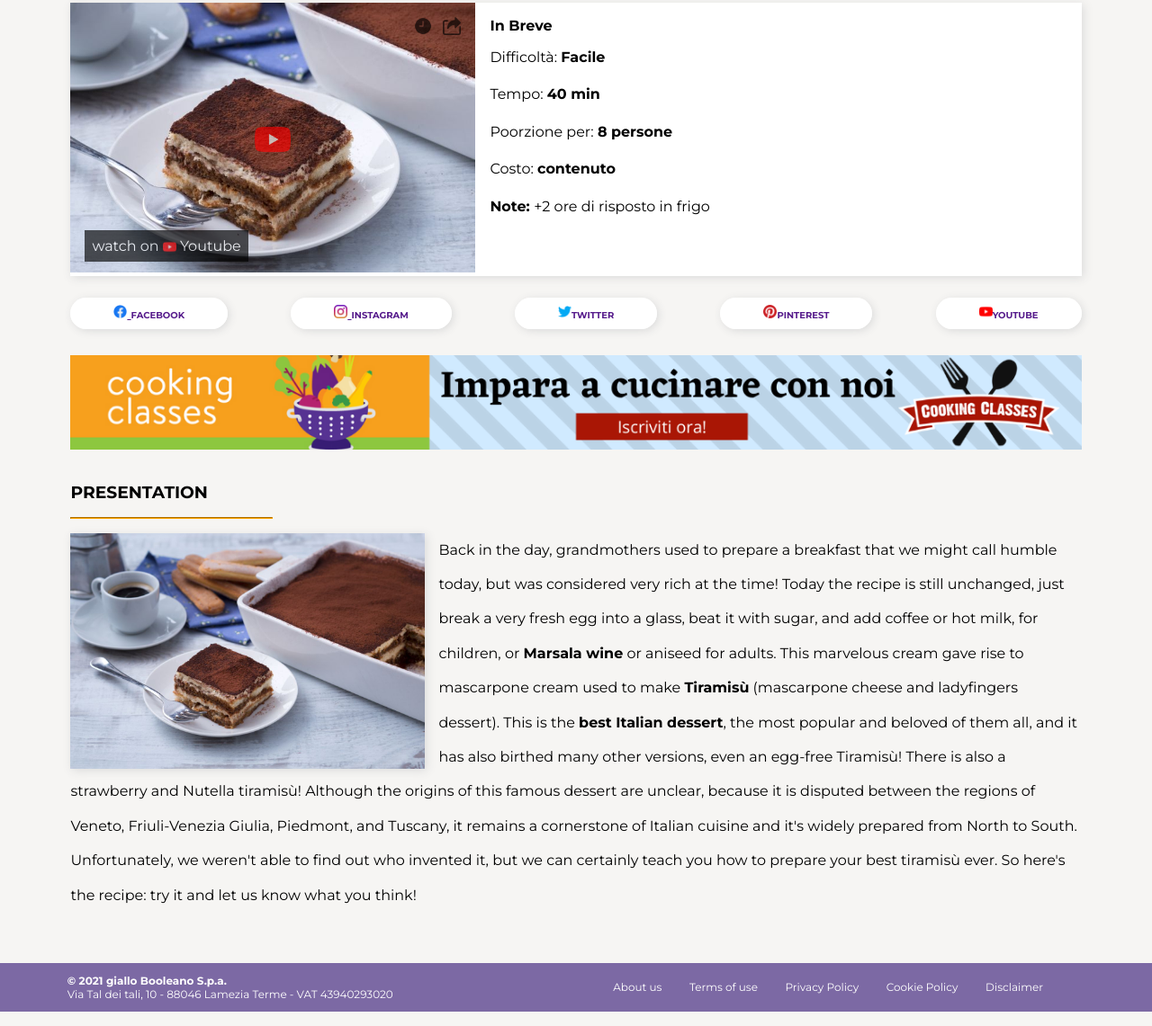
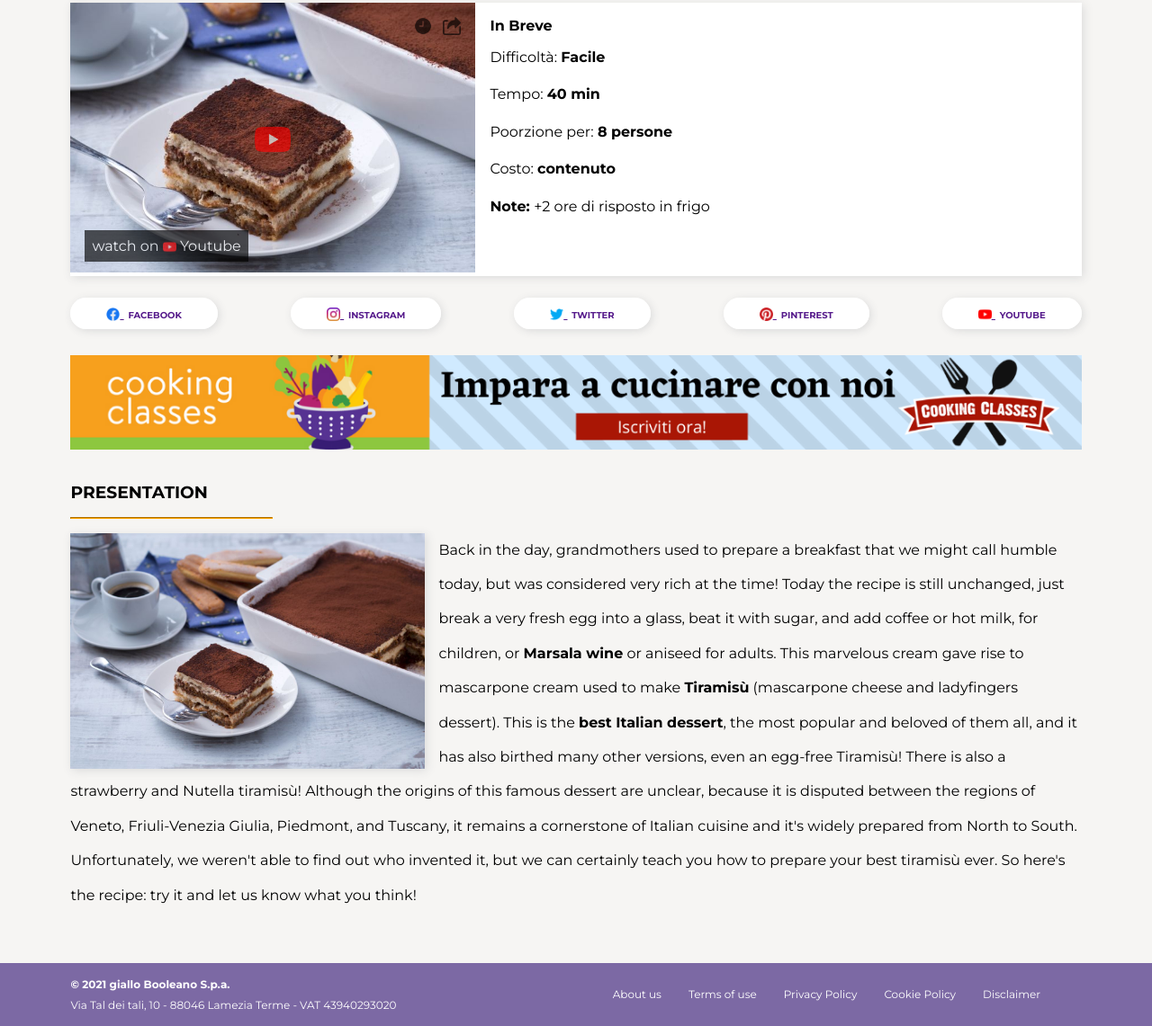
Before and after one commit to ElvisBinaku/htmlcss-responsive-layout, a plain HTML site: page index.html in a window 1280 px wide. Shown: the part 186-1327 px from the top of the page at 90% size. Drawn offline with Linux system fonts and the light colour scheme.

Commit message:
sistemato footer e icone social con paddin e vertical align.

```diff
--- a/css/style.css
+++ b/css/style.css
@@ -21,9 +21,9 @@ main{
 
 footer{
     font-size: 12px;
-    padding: .75rem;
-    gap: 1rem
+    padding: 1rem ;
 }
+
 
 img{
     height: auto;
@@ -220,6 +220,14 @@ figcaption img{
 footer section.detail-nav ul li{
     padding-right: .3rem;
 }
+
+footer section.detail ul li:first-child{
+padding-bottom: .5rem;}
+
+footer section.detail {
+    padding-bottom: .6rem;
+}
+
 /* sistemato paddin footer con gap nel footer
 
 footer > section{
@@ -230,6 +238,8 @@ footer > section ul > li{
     padding-bottom: .5rem;
 }
 */
+
+
 
 
 @media screen and (min-width:768px) {
@@ -258,6 +268,7 @@ main.main-section
 
 section.social img{
     width: 13px;
+    vertical-align: middle;
 }
 
 .recap-recipe ul{
@@ -292,70 +303,9 @@ ul li h2.title-txt{
 .image-yt-tiramisu{
     height: 300px;
 }
-
+section.detail-nav ul.d-space-between {
+    justify-content: space-around;
 }
-
-@media screen and (min-width:768px) {
-
-header.justify-center{
-    justify-content: start;
-}
-
-.extended-title{
-    display: inline-block;
-}
-
-header{
-    padding-left: 1rem;
-}
-
-main.main-section
-{
-    padding: 2.5rem 1rem;
-}
-
-
-.tag-social{
-    padding: .5rem 3rem;
-}
-
-section.social img{
-    width: 13px;
-}
-
-.recap-recipe ul{
-    display: flex;
-    flex-direction: row;
-    gap: 1rem 2rem;
-    flex-wrap: wrap;
-}
-
-.ads{
-    display: block;
-}
-
-figure.img-presentation{
-    width: 40%;
-    float: left;
-    margin-right: 1rem;
-    margin-bottom: 0rem;
-}
-
-figure img.m-b-1{
-    margin-bottom: 0;
-}
-p{
-     line-height: 2.4;
-}
-ul li h2.title-txt{
-    font-size: 25px;
-    font-weight: 800;
-}
-
-.image-yt-tiramisu{
-    height: 300px;
-}
-
 }
 
 @media screen and (min-width:992px) {
@@ -404,10 +354,15 @@ footer section.detail{
     justify-content: start;
 }
 footer section.detail ul li{
+
     margin: 0;
 }
 footer section.detail-nav{
     width: 50%;
+}
+
+.tag-social{
+    padding: .5rem 2.5rem;
 }
 
 .facebook,
@@ -418,5 +373,14 @@ footer section.detail-nav{
     display: inline-block;
     font-size: 10px;
     font-weight: bold;
+    padding-left: .3rem;
 }
+footer section.detail {
+    padding-bottom: 0rem;
 }
+
+section.detail-nav ul.d-space-between {
+    justify-content: space-between;
+}
+
+}
--- a/index.html
+++ b/index.html
@@ -35,24 +35,67 @@
             <section class="recap-recipe bg-white m-b-2">
                 <h4 class="p-b-1">In Breve</h4>
                 <ul>
-                    <li>Difficoltà: <span class="bold">Facile</span></li>
-                    <li>Tempo: <span class="bold">40 min</span></li>
-                    <li>Poorzione per: <span class="bold">8 persone</span></li>
-                    <li>Costo: <span class="bold">contenuto</span></li>
-                    <li><span class="bold">Note: </span>+2 ore di risposto in frigo</li>
+                    <li>Difficoltà:
+                        <span class="bold">Facile</span>
+                    </li>
+                    <li>Tempo:
+                        <span class="bold">40 min</span>
+                    </li>
+                    <li>Poorzione per:
+                        <span class="bold">8 persone</span>
+                    </li>
+                    <li>Costo:
+                        <span class="bold">contenuto</span>
+                    </li>
+                    <li>
+                        <span class="bold">Note: </span>+2 ore di risposto in frigo
+                    </li>
                 </ul>
             </section>
         </section>
 
         <section class="social container m-b-2">
             <ul class="d-flex d-space-between">
-                <li><a href=""><span class="tag-social shadow"><img src="./img/icons/facebook.png" alt="">
-                <p class="facebook">FACEBOOK</p></span></a></li>
-                <li><a href=""><span class="tag-social shadow"><img src="./img/icons/instagram.png" alt="">
-                <p class="instagram">INSTAGRAM</p></span></a></li>
-                <li><a href=""><span class="tag-social shadow"><img src="./img/icons/twitter.png" alt=""><p class="twitter">TWITTER</p></span></a></li>
-                <li><a href=""><span class="tag-social shadow"><img src="./img/icons/pinterest.png" alt=""><p class="pinterest">PINTEREST</p></span></a></li>
-                <li><a href=""><span class="tag-social shadow"><img src="./img/icons/youtube.png" alt=""><p class="youtube">YOUTUBE</p></span></a></li>
+                <li>
+                    <a href="">
+                        <span class="tag-social shadow">
+                            <img src="./img/icons/facebook.png" alt="icona di facebook">
+                            <p class="facebook">FACEBOOK</p>
+                        </span>
+                    </a>
+                </li>
+                <li>
+                    <a href="">
+                        <span class="tag-social shadow">
+                            <img src="./img/icons/instagram.png" alt="icona di instagram">
+                            <p class="instagram">INSTAGRAM</p>
+                        </span>
+                    </a>
+                </li>
+                <li>
+                    <a href="">
+                        <span class="tag-social shadow">
+                            <img src="./img/icons/twitter.png" alt="icona di twitter">
+                            <p class="twitter">TWITTER</p>
+                        </span>
+                    </a>
+                </li>
+                <li>
+                    <a href="">
+                        <span class="tag-social shadow">
+                            <img src="./img/icons/pinterest.png" alt="icona di pinterest">
+                            <p class="pinterest">PINTEREST</p>
+                        </span>
+                    </a>
+                </li>
+                <li>
+                    <a href="">
+                        <span class="tag-social shadow">
+                            <img src="./img/icons/youtube.png" alt="icona di youtube">
+                            <p class="youtube">YOUTUBE</p>
+                        </span>
+                    </a>
+                </li>
             </ul>
 
         </section>
@@ -83,7 +126,7 @@
                 </ul>
             </section>
             <section class="detail-nav">
-                <ul class="nav d-flex justify-center container d-space-between d-wrap">
+                <ul class="nav d-flex container d-space-between d-wrap">
                     <li>About us</li>
                     <li>Terms of use</li>
                     <li>Privacy Policy</li>
```
